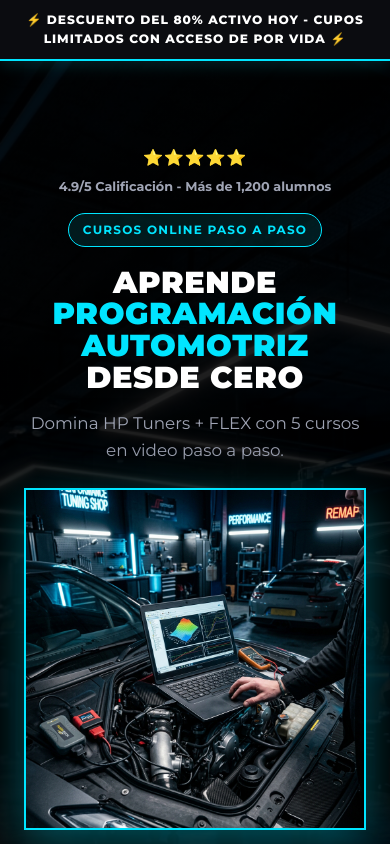
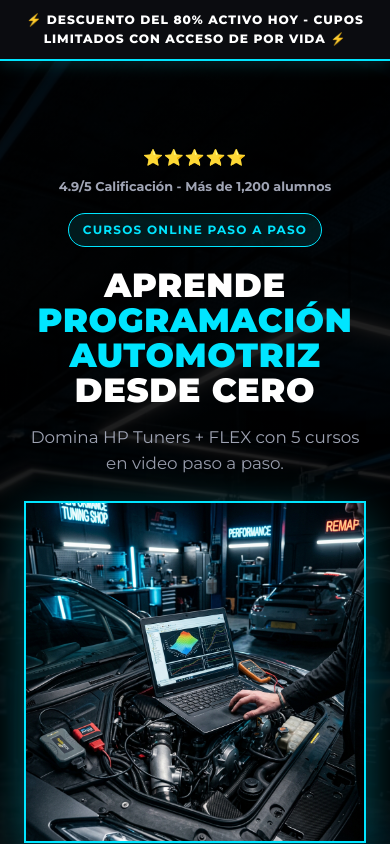
Before and after one commit to dddeeegggooo92-sudo/programacion-ecu, a plain HTML site: page index.html in a window 390 px wide. Shown: the top 844 px of the page. Drawn offline with Linux system fonts and the light colour scheme.

Commit message:
Ajustar al alza el tamaño del titular en móviles y tablets para mayor presencia tipográfica

```diff
--- a/index.html
+++ b/index.html
@@ -10,7 +10,7 @@
     <link rel="preconnect" href="https://fonts.gstatic.com" crossorigin>
     <link href="https://fonts.googleapis.com/css2?family=Bebas+Neue&family=Montserrat:wght@400;600;700;800;900&display=swap" rel="stylesheet">
     <!-- Custom Stylesheet -->
-    <link rel="stylesheet" href="styles.css?v=36.0">
+    <link rel="stylesheet" href="styles.css?v=37.0">
 </head>
 <body>
 
--- a/styles.css
+++ b/styles.css
@@ -1208,7 +1208,7 @@ summary.faq-question::-webkit-details-marker {
 
 @media (max-width: 768px) {
     .hero-title {
-        font-size: clamp(2.2rem, 7vw, 3.2rem); /* Aumentado de forma equilibrada para tablets */
+        font-size: clamp(2.4rem, 7.5vw, 3.5rem); /* Incrementado ligeramente para tablets */
     }
 
     .rating-badge {
@@ -1313,7 +1313,7 @@ summary.faq-question::-webkit-details-marker {
     }
 
     .hero-title {
-        font-size: clamp(1.8rem, 7.8vw, 2.6rem); /* Aumentado para mayor impacto visual en móviles */
+        font-size: clamp(2.1rem, 8.5vw, 2.9rem); /* Aumentado un poco más para mayor presencia en móviles */
     }
 
     .cta-button {
```
